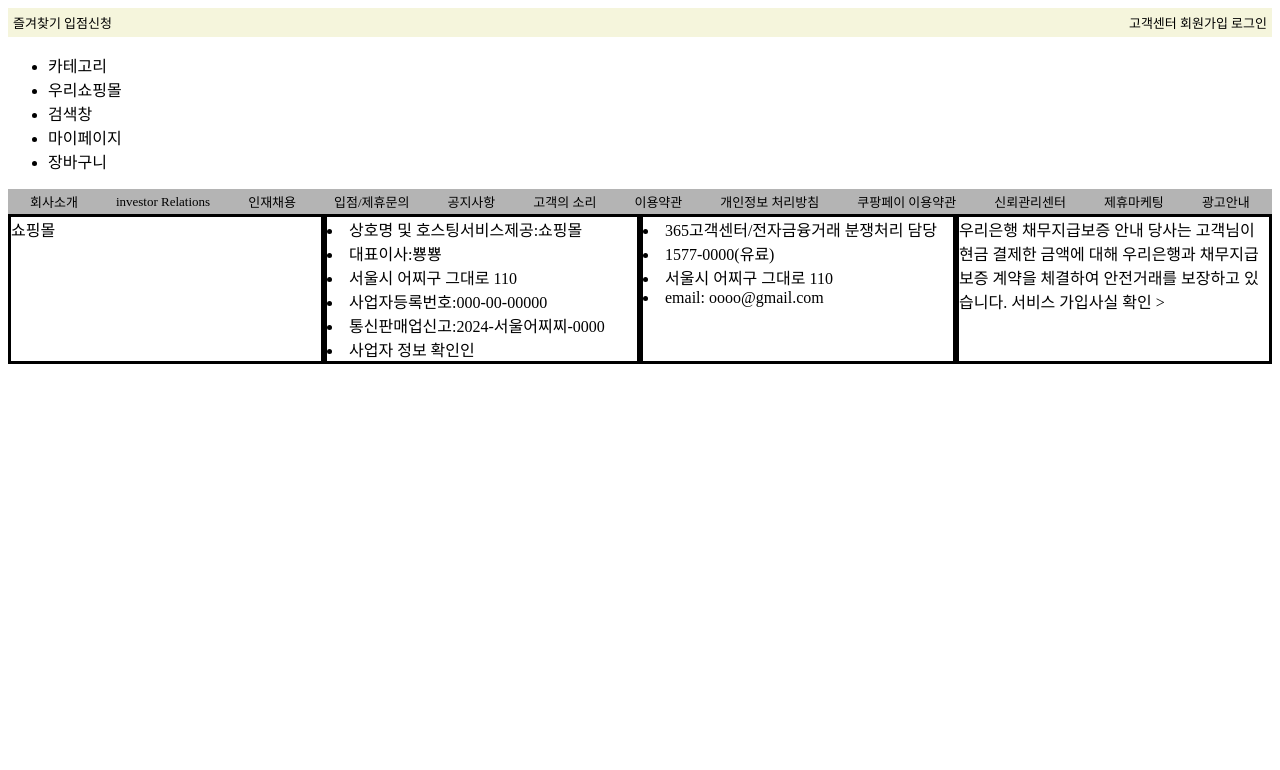
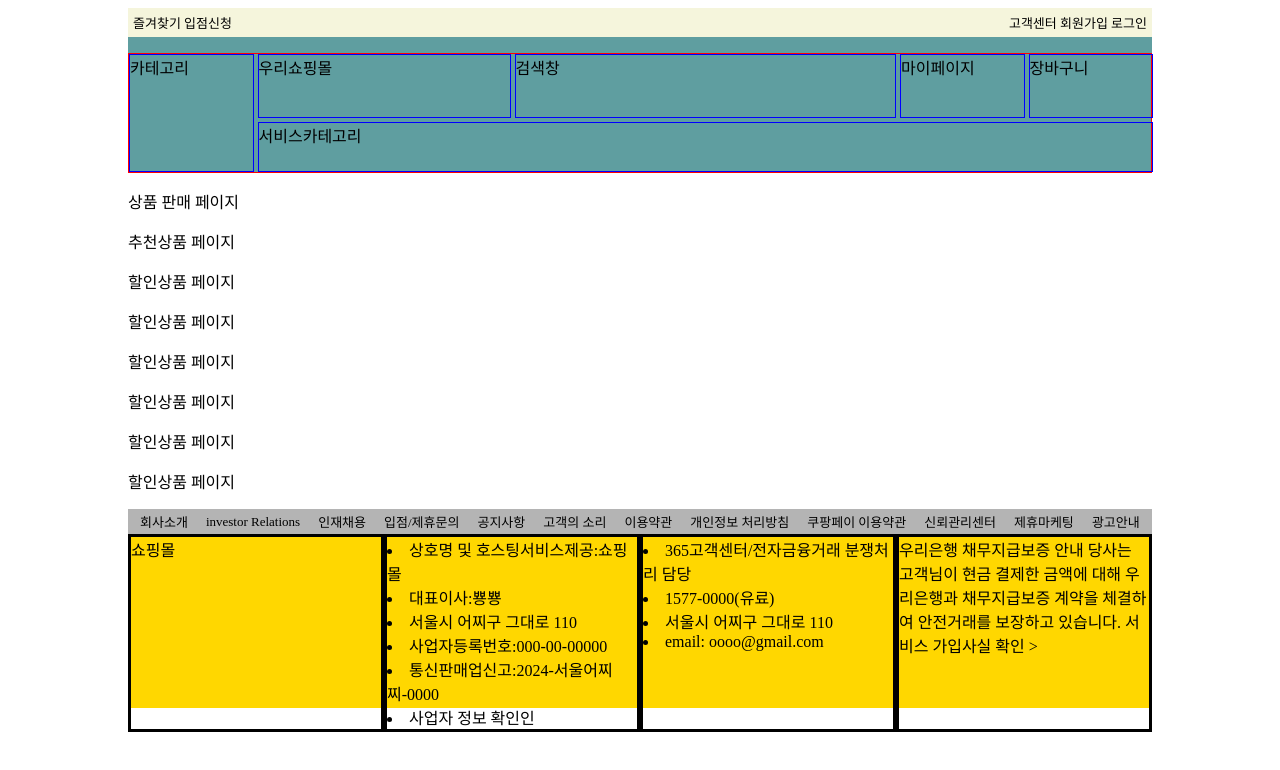
Before and after one commit to hongkimoko/shopingmall, a plain HTML site: page index.html in a window 1280 px wide. Drawn offline with Linux system fonts and the light colour scheme.

Commit message:
css파일 분리 기본 레이아웃 설정

```diff
--- /dev/null
+++ b/index.css
@@ -0,0 +1,132 @@
+/* 페이지 전체체 */
+body {
+  min-width: 1024px;
+  height: 100%;
+}
+#header {
+  height: auto;
+  background-color: cadetblue;
+  margin: 0 auto;
+  width: 1024px;
+}
+#body {
+  height: 100%;
+  background-color: white;
+  margin: 0 auto;
+  width: 1024px;
+}
+#footer {
+  height: 199px;
+  background-color: gold;
+  margin: 0 auto;
+  width: 1024px;
+}
+/* topbar */
+#Favorites {
+  color: black;
+  text-decoration: none;
+  cursor: pointer;
+}
+.topbar {
+  background-color: beige;
+  padding: 5px;
+  display: flex;
+  flex-wrap: nowrap;
+  justify-content: space-between;
+}
+
+.topbar div {
+  padding: 0px;
+  margin: 0px;
+  font-size: 13px;
+  color: black;
+}
+.topbar a {
+  color: black;
+  text-decoration-line: none;
+}
+#Favorites {
+  display: inline;
+}
+#joinus {
+  display: inline;
+}
+#cscenter {
+  display: inline;
+}
+#join {
+  display: inline;
+}
+#login {
+  display: inline;
+}
+
+.main {
+  display: grid;
+  grid-template-columns: repeat(8, 124.5px);
+  grid-template-rows: 64px 50px;
+  grid-gap: 4px;
+  grid-template-areas:
+    "a b b c c c d e"
+    "a f f f f f f f";
+  border: 1px solid red;
+}
+.main div {
+  border: 1px solid blue;
+}
+#mainbar1 {
+  grid-area: a;
+}
+#mainbar2 {
+  grid-area: b;
+}
+#mainbar3 {
+  grid-area: c;
+}
+#mainbar4 {
+  grid-area: d;
+}
+#mainbar5 {
+  grid-area: e;
+}
+#mainbar6 {
+  grid-area: f;
+}
+/* end-bar */
+.end-bar {
+  display: flex;
+  flex-wrap: nowrap;
+  border-top: 5px, black, solid;
+  border-bottom: 5px, black, solid;
+  background-color: rgb(180, 180, 180);
+  padding: 3px;
+}
+.end-bar div {
+  list-style: none;
+  padding: 0px;
+  margin: auto;
+  display: flex;
+  font-size: 13px;
+  color: black;
+  border-top: 3px, black, solid;
+  border-bottom: 3px black, solid;
+}
+.end-company {
+  border: 5px, pink;
+  display: flex;
+}
+.end-company div {
+  border: 3px, black, solid;
+}
+.endlogo {
+  width: 256px;
+}
+.endinfo {
+  width: 256px;
+}
+.endadre {
+  width: 256px;
+}
+.endurib {
+  width: 256px;
+}
--- a/index.html
+++ b/index.html
@@ -1,72 +1,15 @@
 <!DOCTYPE html>
-<hlml>
+<html>
     <head>
         <title>쇼핑몰</title>
+        <link href="index.css" type="text/css" rel="stylesheet" />
         <meta charset="utf-8">
-        <style>
-            #Favorites {color: black; text-decoration:none;cursor: pointer;}
-            .topbar {
-                background-color:beige;
-                padding: 5px;
-                display: flex;
-                flex-wrap: nowrap;
-                justify-content: space-between;
-                }
 
-            .topbar div {
-
-                padding: 0px;
-                margin: 0px;
-                font-size: 13px;
-                color:black;
-                }
-            .topbar a {
-                color: black;
-                text-decoration-line: none;}
-            #Favorites {display: inline;}
-            #joinus {display: inline;}
-            #cscenter {display: inline;}
-            #join {display: inline;}
-            #login {display: inline;}
-
-
-
-
-            .end-bar {
-                display: flex;
-                flex-wrap: nowrap;
-                border-top:5px,black,solid ;
-                border-bottom: 5px,black,solid ;
-                background-color: rgb(180, 180, 180);
-                padding: 3px;
-            }
-            .end-bar div {
-                list-style: none;
-                padding: 0px;
-                margin: auto;
-                display: inline;
-                font-size: 13px;
-                color:black;
-                border-top:3px,black,solid ;
-                border-bottom: 3px black,solid ;
-
-            }
-            .end-company {
-                border: 5px,pink;
-                display: flex;
-                justify-content: space-around;
-
-                grid-template-columns: 150px,1fr,1fr,1fr;
-            }
-            .end-company div {border: 3px, black, solid;}
-                .endlogo {width: 100px;flex-grow: 1;}
-                .endinfo {width: 100px;flex-grow: 1;}
-                .endadre {width: 100px;flex-grow: 1;}
-                .endurib {width: 100px;flex-grow: 1;}
-        </style>
     </head>
 
     <body>
+        <!-- 본문의 헤더 -->
+        <div id="header">
                 <div class="topbar">
                     <div class="topbar-left">
                         <div class="topbar" id="Favorites" onclick="showAlert()">즐겨찾기
@@ -87,17 +30,31 @@
 
             <p>
 
-            <div class="second">
-                <ul>
-                    <li>카테고리</li>
-                    <li>우리쇼핑몰</li>
-                    <li>검색창</li>
-                    <li>마이페이지</li>
-                    <li>장바구니</li>
-                </ul>
+                <div class="main">
+                    <div id="mainbar1">카테고리</div>
+                    <div id="mainbar2">우리쇼핑몰</div>
+                    <div id="mainbar3">검색창</div>
+                    <div id="mainbar4">마이페이지</div>
+                    <div id="mainbar5">장바구니</div>
+                    <div id="mainbar6">서비스카테고리</div>
                 </div>
             </p>
+        </div>
+       <!-- body -->
+        <div id="body">
+            <p>상품 판매 페이지</p>
+            <p>추천상품 페이지</p>
+            <p>할인상품 페이지</p>
+            <p>할인상품 페이지</p>
+            <p>할인상품 페이지</p>
+            <p>할인상품 페이지</p>
+            <p>할인상품 페이지</p>
+            <p>할인상품 페이지</p>
 
+        </div>
+
+        <!--본문의 하단바바  -->
+        <div id="footer">
             <div class="end-bar">
                 <div>회사소개</div>
                 <div>investor Relations</div>
@@ -138,7 +95,7 @@
                     서비스 가입사실 확인 >
                 </div>
             </div>
-
+        </div>
 
     </body>
 
@@ -159,4 +116,4 @@
 
 
 
-</hlml>
+</html>
```
Lines whose indentation alone changed are shown as unchanged.
